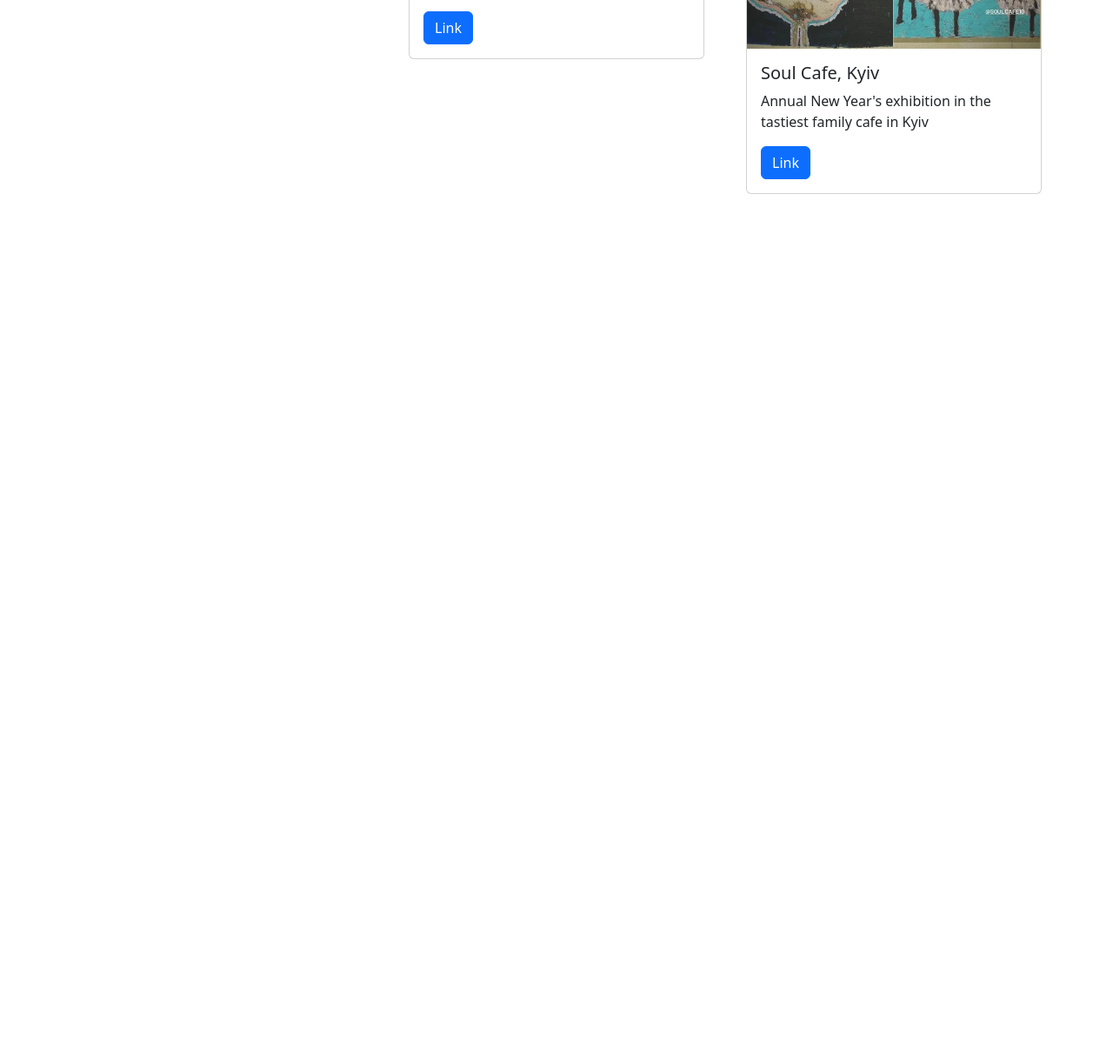
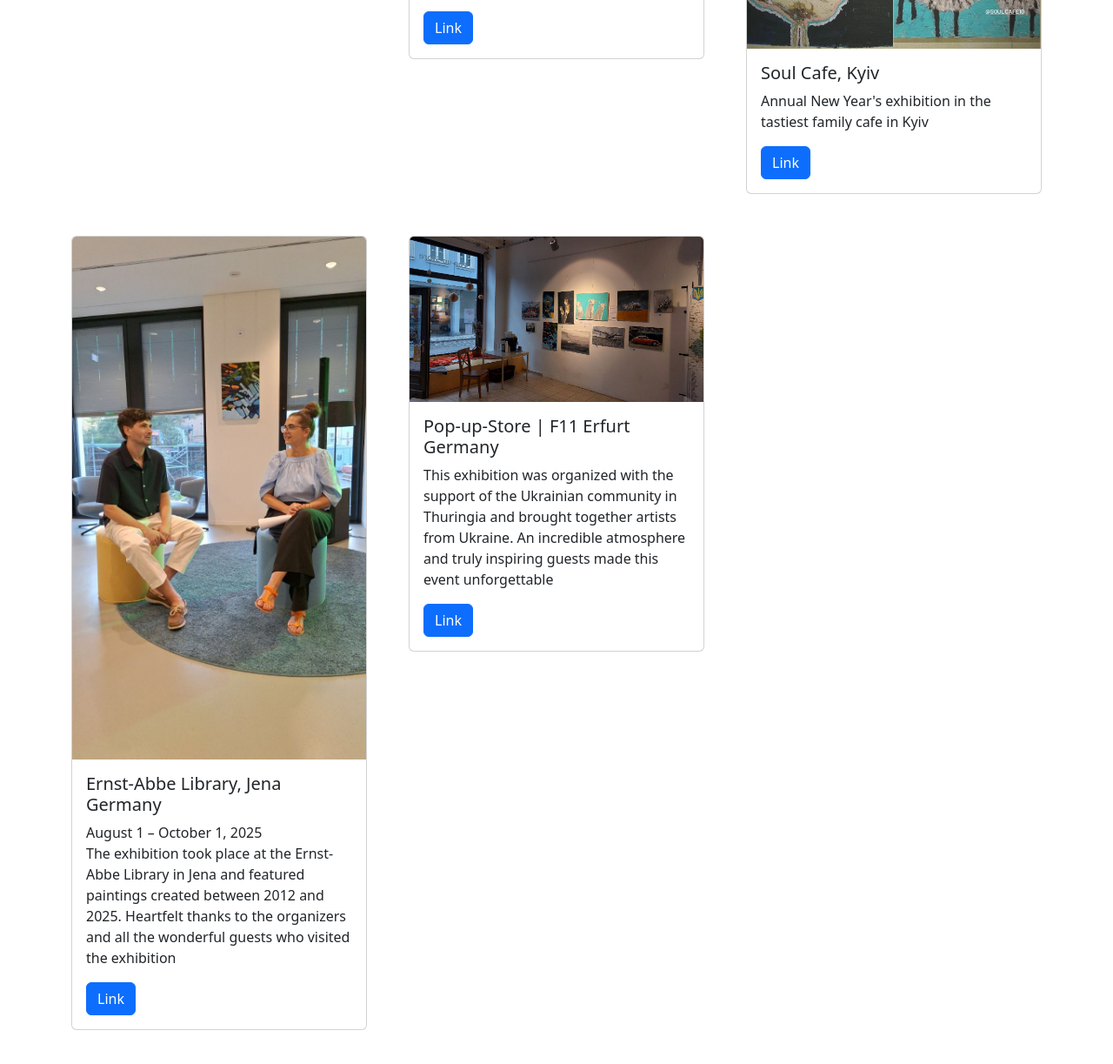
Before and after one commit to Lazarend/art, a website: page src/exhibitions.html in a window 1280 px wide. Shown: the part 569-1792 px from the top of the page at 87% size. Before the commit the page ends 840 px from the top, so only its background shows below. Drawn offline with nearby package versions, Linux system fonts and the light colour scheme.

Commit message:
add task solution

```diff
--- a/src/exhibitions.html
+++ b/src/exhibitions.html
@@ -122,6 +122,43 @@
             </div>
           </div>
         </div>
+        <div class="col">
+          <div class="card">
+            <img src="Ernst_Abbe_Library_Jena_2025.jpg" class="card-img-top" alt="Soul2022" />
+            <div class="card-body">
+              <h5 class="card-title">Ernst-Abbe Library, Jena Germany</h5>
+              <p class="card-text">
+                August 1 – October 1, 2025<br>
+The exhibition took place at the Ernst-Abbe Library in Jena and featured paintings created between 2012 and 2025.
+Heartfelt thanks to the organizers and all the wonderful guests who visited the exhibition
+              </p>
+              <a
+                href="https://www.stadtbibliothek-jena.de/de/startseite/700073/"
+                class="btn btn-primary"
+                target="_blank"
+                >Link</a
+              >
+            </div>
+          </div>
+        </div>
+        <div class="col">
+          <div class="card">
+            <img src="F11_Erfurt_2025.jpg" class="card-img-top" alt="Soul2022" />
+            <div class="card-body">
+              <h5 class="card-title">Pop-up-Store | F11 Erfurt Germany</h5>
+              <p class="card-text">
+                This exhibition was organized with the support of the Ukrainian community in Thuringia and brought together artists from Ukraine.
+An incredible atmosphere and truly inspiring guests made this event unforgettable
+              </p>
+              <a
+                href="https://www.erfurt.de/ef/de/wirtschaft/foerderung/pop-up-store_f11/146897.html/"
+                class="btn btn-primary"
+                target="_blank"
+                >Link</a
+              >
+            </div>
+          </div>
+        </div>
       </div>
     </div>
   </body>
```
Also changed, not shown: src/work.html (+1 -1 lines), src/Ernst_Abbe_Library_Jena_2025.jpg (added), src/F11_Erfurt_2025.jpg (added).
